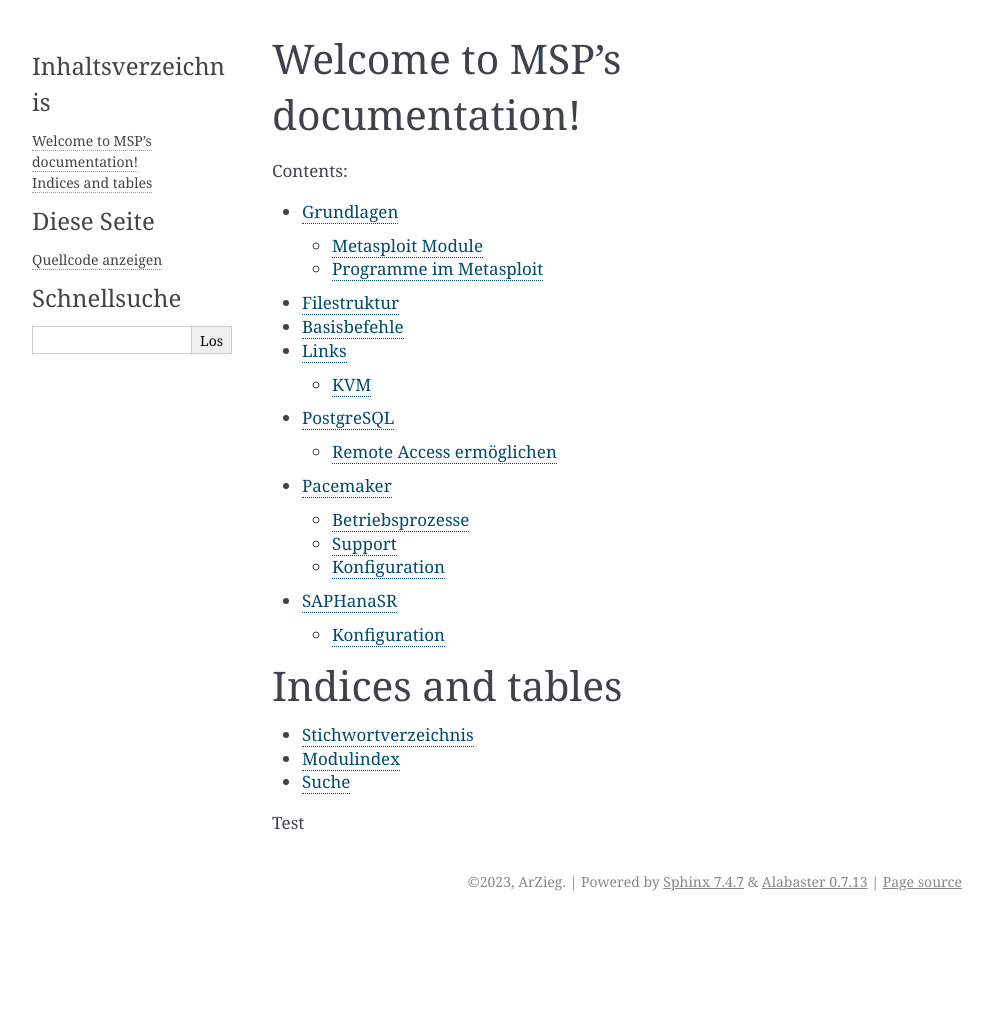
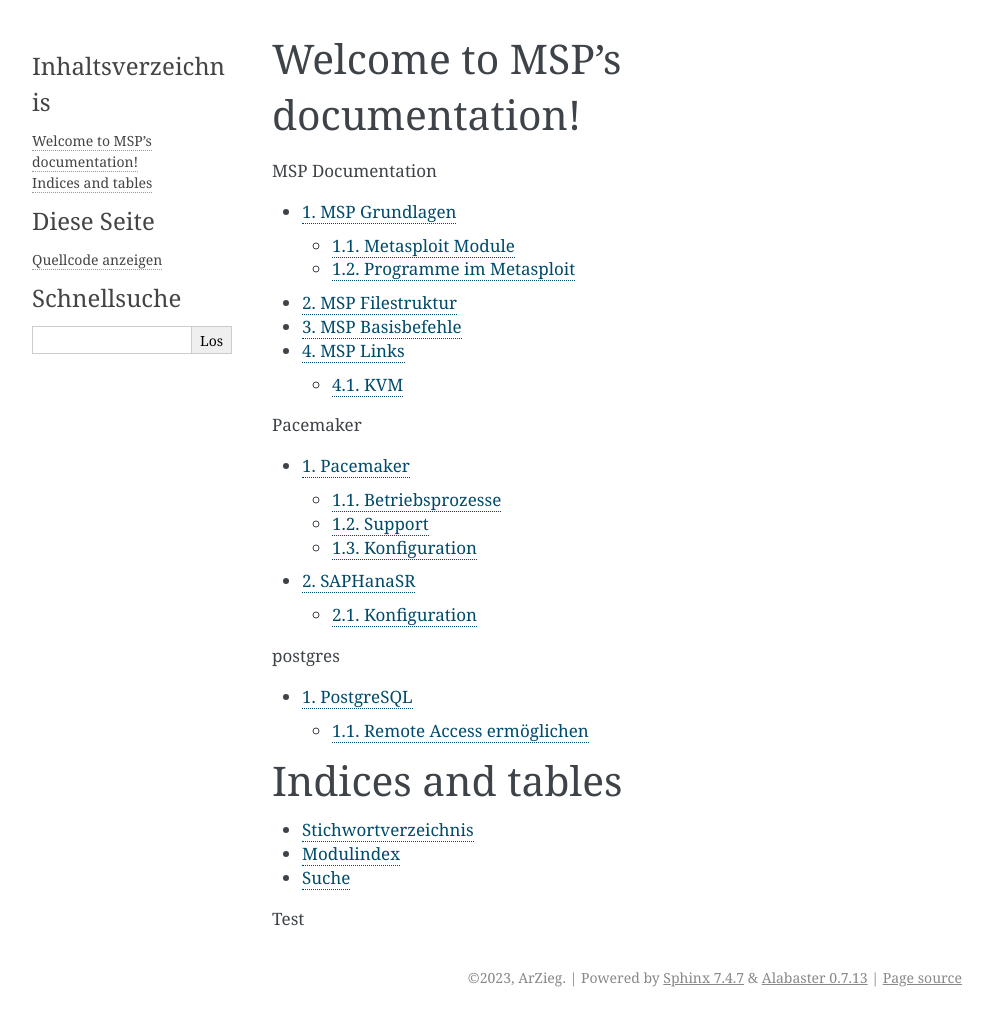
Before and after one commit to arzieg/mspdoc, a Sphinx documentation site: the page built from docsrc/source/index.rst, in a window 1280 px wide. Shown: the whole page, without its empty margins (148-1141 px from the left). Built offline with Sphinx 7.4.7, drawn with Linux system fonts in a browser that asks for light colours; before the commit the page ends 921 px from its top, so only the background shows below that.

Commit message:
Doc modified structure

```diff
--- a/docsrc/source/index.rst
+++ b/docsrc/source/index.rst
@@ -6,19 +6,35 @@
 Welcome to MSP's documentation!
 ===============================
 
+
 .. toctree::
    :maxdepth: 2
-   :caption: Contents:
+   :numbered:
+   :caption: MSP Documentation
 
-   Grundlagen  <grundlagen>
-   Filestruktur  <filestruktur>
-   Basisbefehle  <msf_commands>
-   Links  <linkliste>
+   MSP Grundlagen  <msp/grundlagen>
+   MSP Filestruktur  <msp/filestruktur>
+   MSP Basisbefehle  <msp/msf_commands>
+   MSP Links  <msp/linkliste>
+
+
+.. toctree::
+   :maxdepth: 2
+   :numbered:
+   :caption: Pacemaker
+
+   Pacemaker <pacemaker/pacemaker>
+   SAPHanaSR <pacemaker/saphanasr>
+
+.. toctree::
+   :maxdepth: 2
+   :numbered:
+   :caption: postgres
 
    PostgreSQL <postgresql>
 
-   Pacemaker <pacemaker/pacemaker>
-   SAPHanaSR <pacemaker/saphanasr>
+
+
 
 Indices and tables
 ==================
--- a/docsrc/source/pacemaker/saphanasr.rst
+++ b/docsrc/source/pacemaker/saphanasr.rst
@@ -12,6 +12,7 @@
 =======
 
 .. code:: bash
+
     rpm -qa |grep -i saphanasr
     SAPHanaSR-ScaleOut-doc-0.180.1-3.23.1.noarch
     SAPHanaSR-ScaleOut-0.180.1-3.23.1.noarch
```
Also changed, not shown: docsrc/source/msp/filestruktur.rst (renamed from docsrc/source/filestruktur.rst), docsrc/source/msp/grundlagen.rst (renamed from docsrc/source/grundlagen.rst), docsrc/source/msp/linkliste.rst (renamed from docsrc/source/linkliste.rst), docsrc/source/msp/msf_commands.rst (renamed from docsrc/source/msf_commands.rst).
